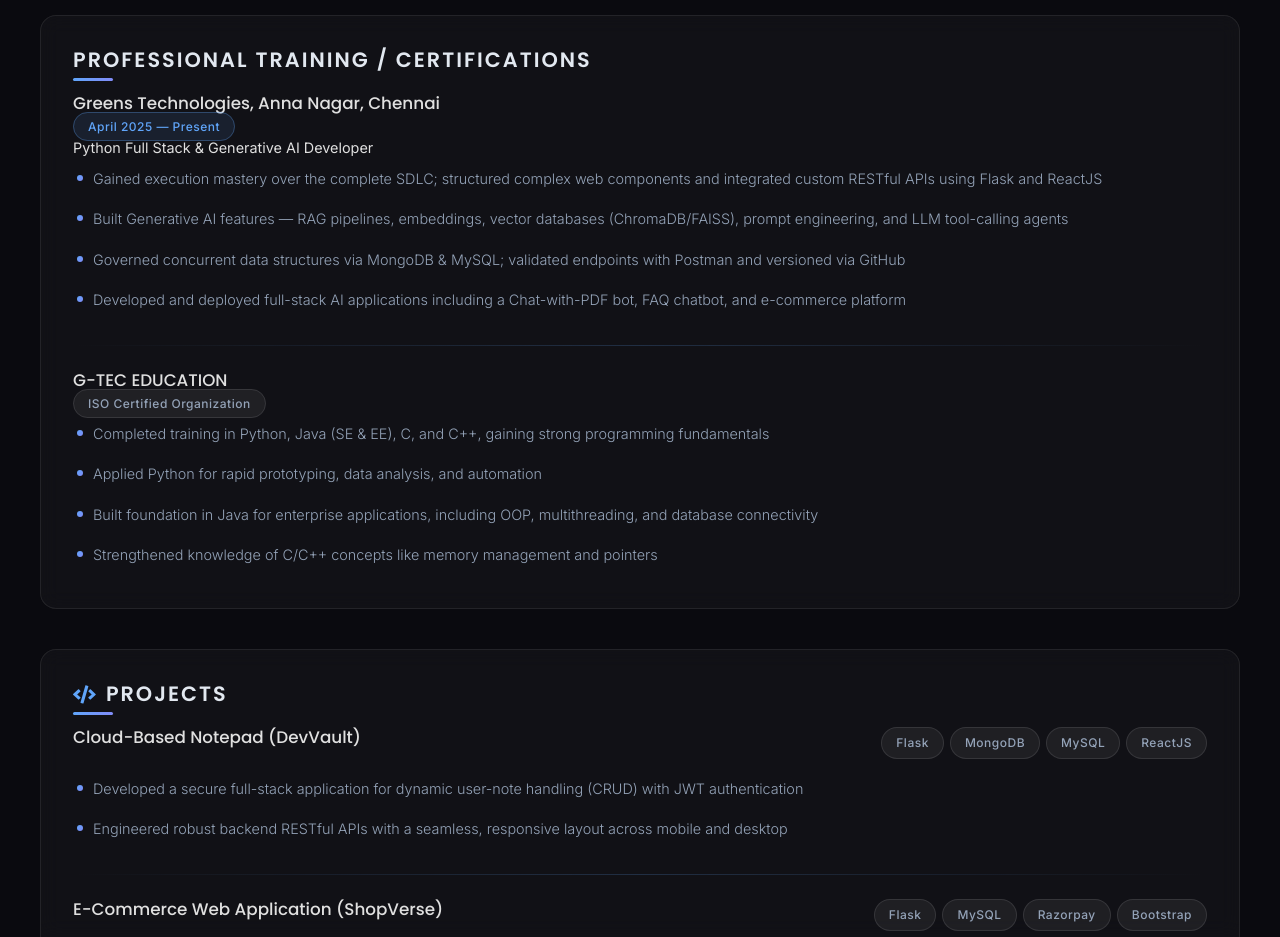
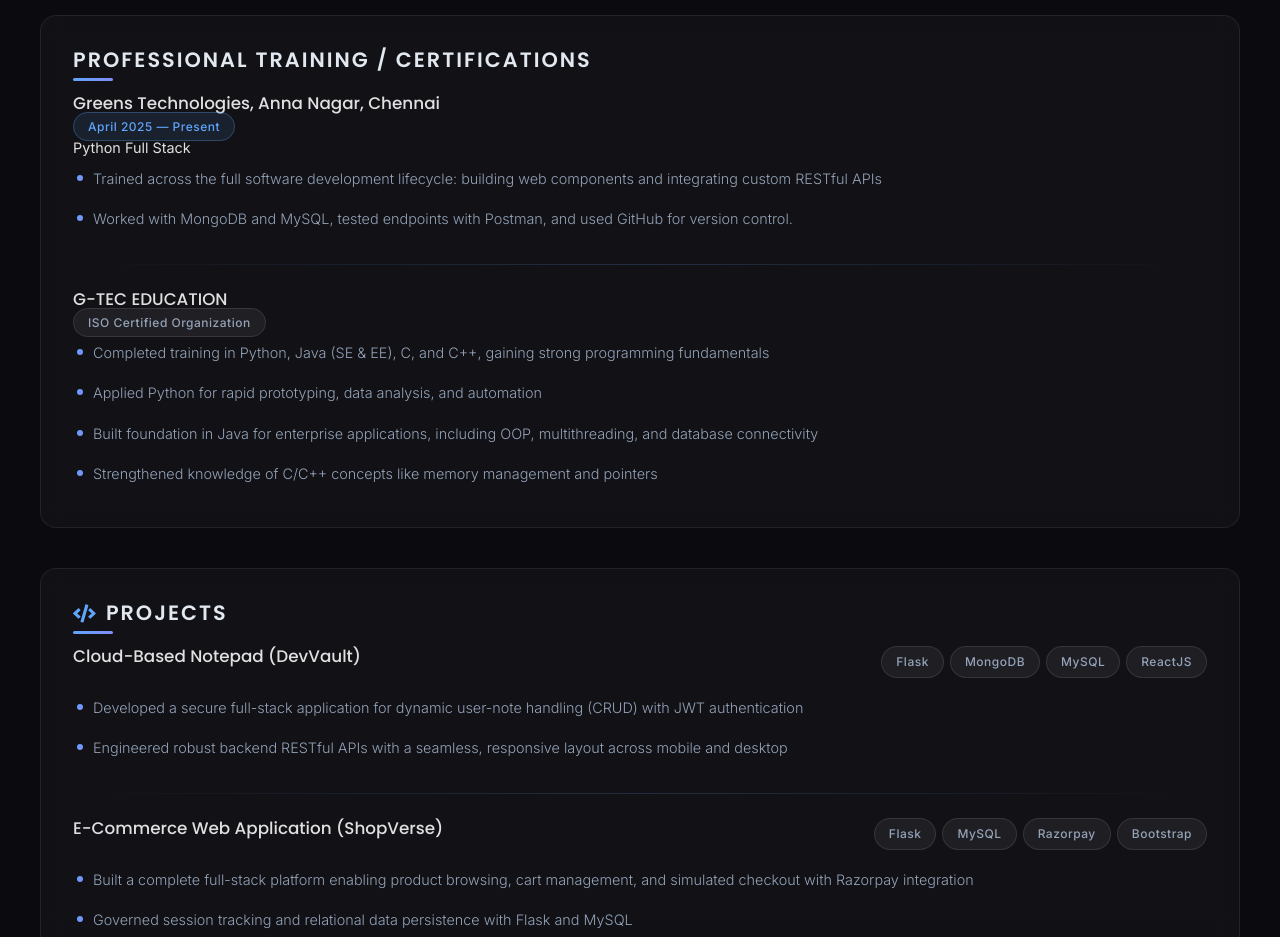
Before and after one commit to AKabesh746348/Portfolio, a React (Create React App) app: page / in a window 1280 px wide. Shown: the part 1500-2437 px from the top of the page. Built offline with nearby package versions, Linux system fonts and the light colour scheme; no server answers.

Commit message:
Description

```diff
--- a/src/Profile.js
+++ b/src/Profile.js
@@ -130,12 +130,10 @@
             <div className='training-block'>
               <h3 className='card-title'>Greens Technologies, Anna Nagar, Chennai</h3>
               <span className='chip highlight'>April 2025 — Present</span>
-              <p className='card-subtitle'>Python Full Stack &amp; Generative AI Developer</p>
+              <p className='card-subtitle'>Python Full Stack </p>
               <ul className='training-list'>
-                <li>Gained execution mastery over the complete SDLC; structured complex web components and integrated custom RESTful APIs using Flask and ReactJS</li>
-                <li>Built Generative AI features — RAG pipelines, embeddings, vector databases (ChromaDB/FAISS), prompt engineering, and LLM tool-calling agents</li>
-                <li>Governed concurrent data structures via MongoDB &amp; MySQL; validated endpoints with Postman and versioned via GitHub</li>
-                <li>Developed and deployed full-stack AI applications including a Chat-with-PDF bot, FAQ chatbot, and e-commerce platform</li>
+                <li>Trained across the full software development lifecycle: building web components and integrating custom RESTful APIs</li>
+                <li>Worked with MongoDB and MySQL, tested endpoints with Postman, and used GitHub for version control.</li>
               </ul>
             </div>
 
```
